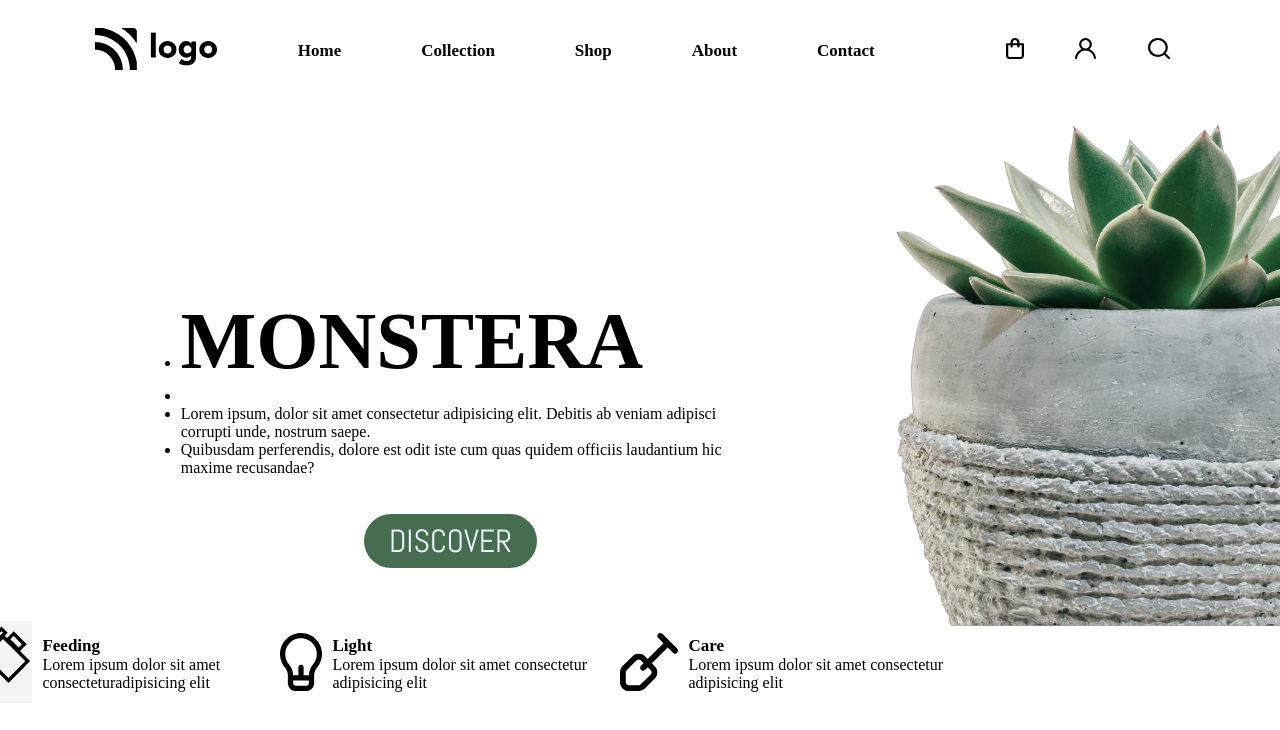
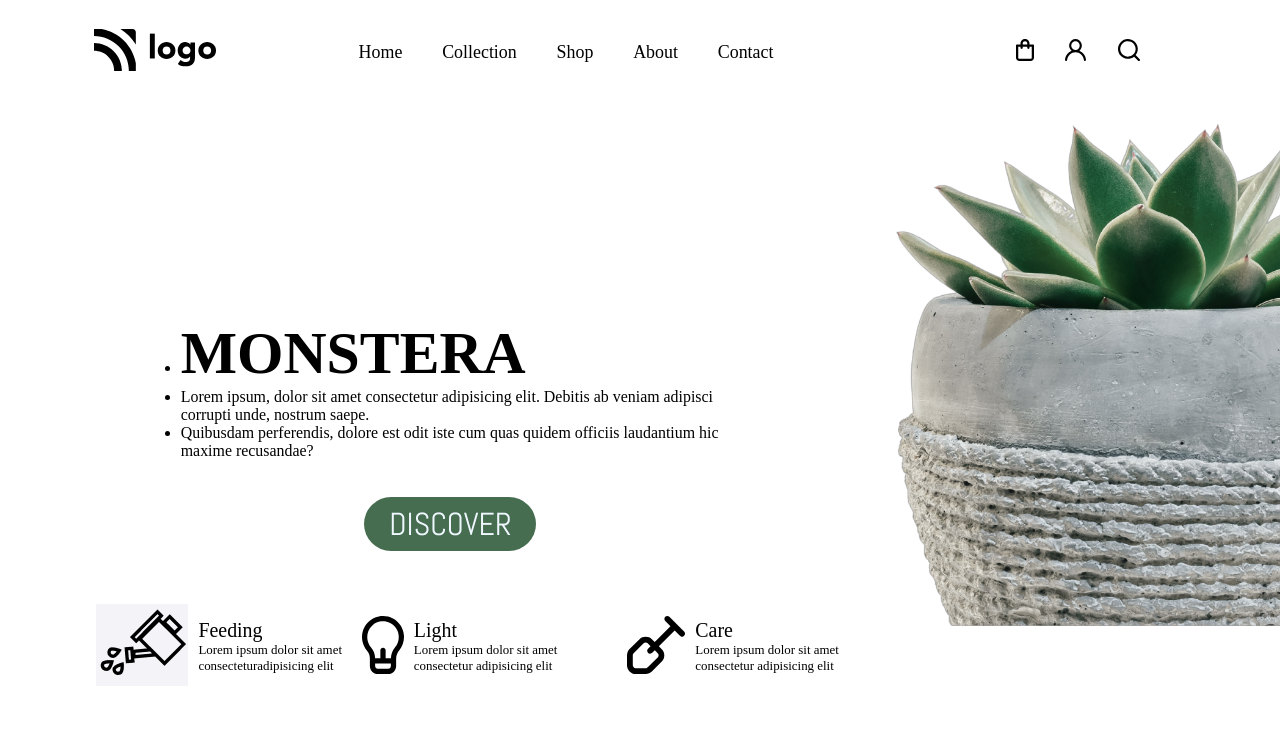
Before and after one commit to amitlandge/Project06, a website: page index.html in a window 1280 px wide. Shown: the top 730 px of the page. Drawn offline with Linux system fonts and the light colour scheme; a web font is replaced by a local one.

Commit message:
styling updated

```diff
--- a/index.html
+++ b/index.html
@@ -15,6 +15,13 @@
     />
     <style>
       /* Write styles here */
+      body {
+        overflow: hidden;
+        font-size: 1.6rem;
+      }
+      html {
+        font-size: 62.2%;
+      }
       #navbarMonstera {
         width: 100%;
         display: flex;
@@ -23,7 +30,7 @@
         justify-content: start;
         align-items: center;
         font-family: "Allerta";
-        padding: 10px 20px;
+        padding: 1rem 2rem;
       }
       #navFirst {
         width: 15%;
@@ -37,7 +44,7 @@
         align-items: center;
       }
       #navMid div {
-        margin-left: 80px;
+        margin-left: 4rem;
       }
       #navEnd {
         width: 30%;
@@ -47,14 +54,14 @@
         align-items: center;
       }
       #navEnd div {
-        margin-left: 50px;
+        margin-left: 3rem;
       }
       #navEnd div img {
         width: 90%;
       }
       h4 {
-        font-size: 17px;
-        font-weight: 600;
+        font-size: 1.8rem;
+        font-weight: 400;
       }
       #midWholePart1 {
         position: relative;
@@ -67,6 +74,7 @@
         align-items: center;
         font-family: "Allerta";
       }
+
       #midWholePart11 {
         width: 70%;
       }
@@ -82,30 +90,34 @@
         align-items: center;
       }
       #monstera {
-        font-size: 10vmin;
+        font-size: 6rem;
         margin: 0%;
       }
       #midWholePart121 > div > h1 {
-        padding: 7px 25px;
+        padding: 0.7rem 2.5rem;
         background-color: #466d50;
         color: aliceblue;
         font-family: "Abel";
         font-weight: 100;
-        border-radius: 50px;
+        border-radius: 5rem;
+        cursor: pointer;
       }
       .midWholePart13Parts {
-        width: 340px;
+        width: 30%;
         display: flex;
         justify-content: right;
         align-items: center;
       }
       .midWholePart13Parts div h4 {
         padding: 0%;
-        margin: 0% 10px;
+        margin: 0% 1rem;
+        font-size: 2rem;
       }
       .midWholePart13Parts div p {
         padding: 0%;
-        margin: 0% 10px;
+        margin: 0% 1rem;
+        font-size: 1.3rem;
+        font-weight: 100;
       }
     </style>
   </head>
@@ -150,7 +162,7 @@
           <div>
             <ul>
               <li><h1 id="monstera">MONSTERA</h1></li>
-              <li></li>
+
               <li>
                 Lorem ipsum, dolor sit amet consectetur adipisicing elit.
                 Debitis ab veniam adipisci corrupti unde, nostrum saepe.
```
